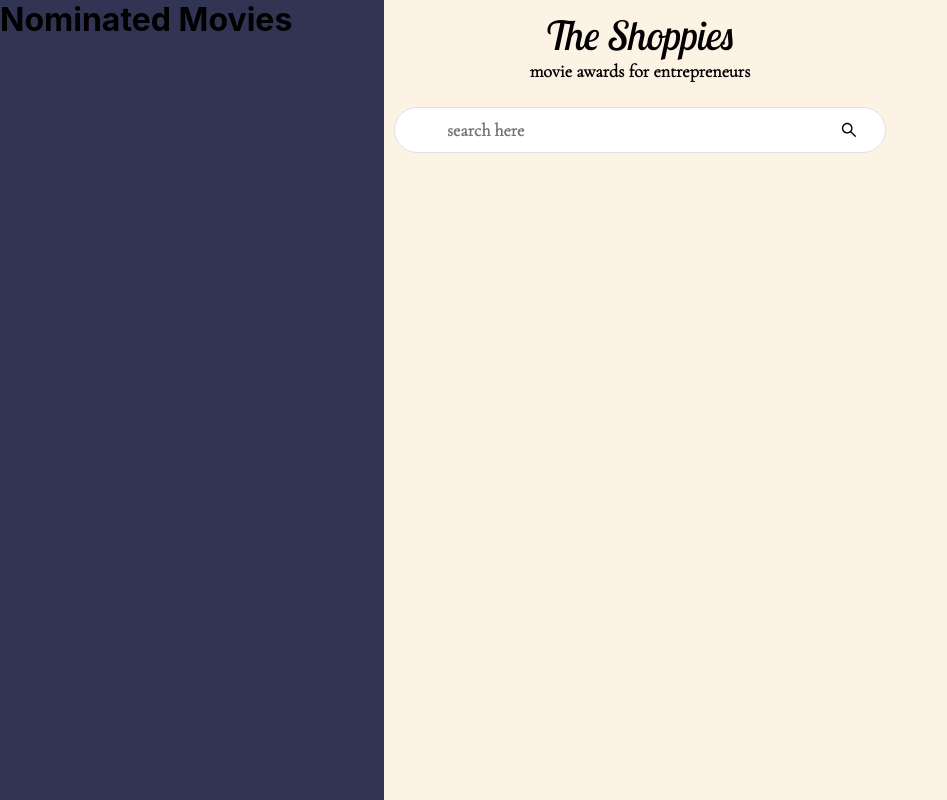
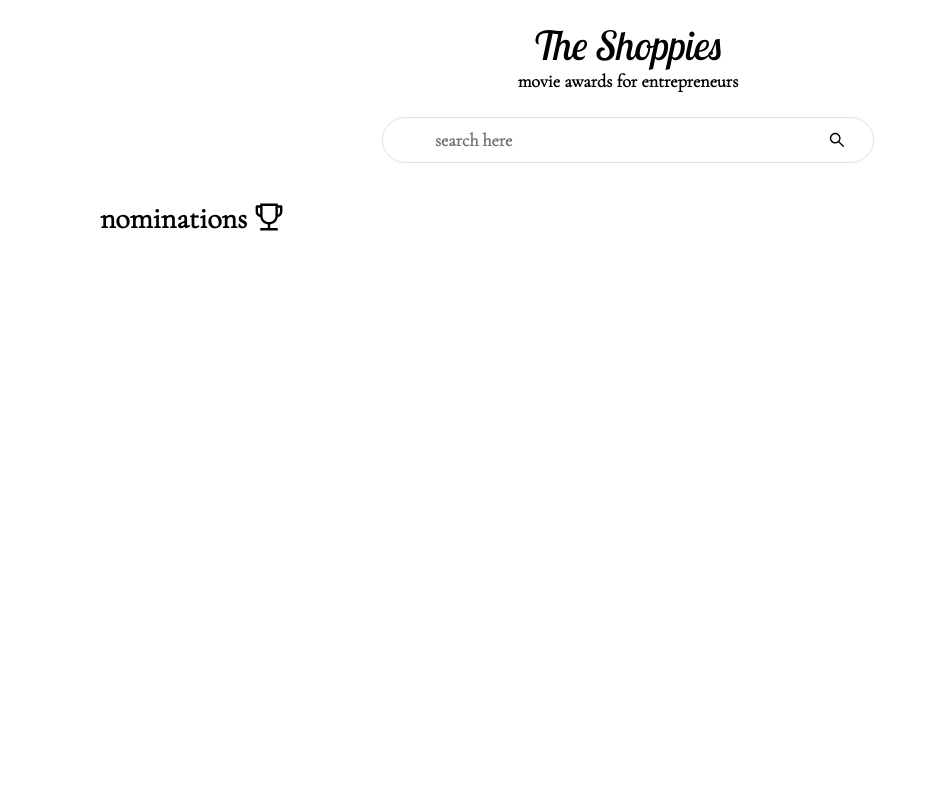
Before and after one commit to letsandeepio/shoppies-fe, a React (Create React App) app: page / in a window 1280 px wide. Shown: the whole page, without its empty margins (0-947 px from the left). Built offline with nearby package versions, Linux system fonts and the light colour scheme.

Commit message:
ui fixes

```diff
--- a/src/App.css
+++ b/src/App.css
@@ -3,7 +3,6 @@
 }
 
 .app__layout-right {
-  background-color: #313453;
   width: 30vw;
   height: 100vh;
 }
@@ -12,5 +11,4 @@
   width: 70vw;
   height: 100vh;
   overflow: scroll;
-  background-color: #fcf3e4;
 }
--- a/src/components/CardList.css
+++ b/src/components/CardList.css
@@ -0,0 +1,3 @@
+.cardlist {
+  margin-top: 200px;
+}
--- a/src/components/CardList.js
+++ b/src/components/CardList.js
@@ -3,6 +3,7 @@ import { useStateValue } from '../context/StateProvider';
 
 import { gql, useLazyQuery } from '@apollo/client';
 import Card from './Card';
+import './CardList.css';
 
 const SEARCH = gql`
   query Search($title: String!) {
@@ -36,7 +37,7 @@ const CardList = () => {
 
   if (loading) return `Loading`;
   return (
-    <div>
+    <div className="cardlist">
       {isNominationFull && (
         <div>
           <h1>Thanks for nominating 5 movies</h1>
--- a/src/components/Header.css
+++ b/src/components/Header.css
@@ -2,19 +2,20 @@
   display: flex;
   flex-direction: column;
   position: absolute;
-  top: 10px;
   align-items: center;
-  width: 100%;
+  width: 95vw;
+  background-color: white;
+  padding: 20px;
 }
 
-.header__logo>h1 {
+.header__logo > h1 {
   font-family: 'Lobster Two', cursive;
   font-size: 40px;
   font-weight: 300;
   text-align: center;
 }
 
-.header__logo>h2 {
+.header__logo > h2 {
   font-family: 'Cormorant Garamond', serif;
   font-size: 18px;
   text-align: center;
--- a/src/components/Header.js
+++ b/src/components/Header.js
@@ -4,8 +4,8 @@ import LiveSearch from './LiveSearch';
 
 const Header = () => {
   return (
-    <div class="header">
-      <div class="header__logo">
+    <div className="header">
+      <div className="header__logo">
         <h1>The Shoppies</h1>
         <h2>movie awards for entrepreneurs</h2>
       </div>
--- /dev/null
+++ b/src/components/NominatedCard.css
@@ -0,0 +1,16 @@
+.nominatedcard {
+  list-style-type: none;
+  padding: 20px;
+  display: flex;
+  justify-content: space-between;
+  border: solid 1px #dfe1e5;
+  margin-bottom: 10px;
+}
+
+.nominatedcard:hover {
+  background-color: #efefef;
+}
+
+.nominatedcard > span {
+  font-size: 18px;
+}
--- a/src/components/NominatedCard.js
+++ b/src/components/NominatedCard.js
@@ -2,6 +2,8 @@ import React from 'react';
 import { useStateValue } from '../context/StateProvider';
 
 import { gql, useQuery } from '@apollo/client';
+
+import './NominatedCard.css';
 
 const GET_MOVIE_DETAILS = gql`
   query getMovieDetails($imdbID: String!) {
@@ -28,8 +30,8 @@ const NominatedCard = ({ imdbID }) => {
   const { getMovieDetails } = data;
 
   return (
-    <li>
-      {`${getMovieDetails.Title} (${getMovieDetails.Year})`} -
+    <li className="nominatedcard">
+      <span>{getMovieDetails.Title}</span>
       <button
         onClick={() =>
           dispatch({
--- /dev/null
+++ b/src/components/Nomination.css
@@ -0,0 +1,17 @@
+.nomination {
+  margin-top: 200px;
+  font-family: 'Cormorant Garamond', serif;
+}
+
+.nomination__container {
+  margin: 20px;
+}
+
+.nomination h3 {
+  font-size: 30px;
+  text-align: center;
+}
+
+.nomination ul {
+  padding: 0px;
+}
--- a/src/components/Nomination.js
+++ b/src/components/Nomination.js
@@ -1,17 +1,23 @@
 import React from 'react';
 import { useStateValue } from '../context/StateProvider';
 import NominatedCard from './NominatedCard';
+import './Nomination.css';
+import { TrophyOutlined } from '@ant-design/icons';
 
 const Nomination = () => {
   const [{ nominatedMovies }] = useStateValue();
   return (
-    <div>
-      <h1>Nominated Movies</h1>
-      <ul>
-        {nominatedMovies.map((imdbID) => (
-          <NominatedCard key={imdbID} imdbID={imdbID} />
-        ))}
-      </ul>
+    <div className="nomination">
+      <h3>
+        nominations <TrophyOutlined />
+      </h3>
+      <div className="nomination__container">
+        <ul>
+          {nominatedMovies.map((imdbID) => (
+            <NominatedCard key={imdbID} imdbID={imdbID} />
+          ))}
+        </ul>
+      </div>
     </div>
   );
 };
```
